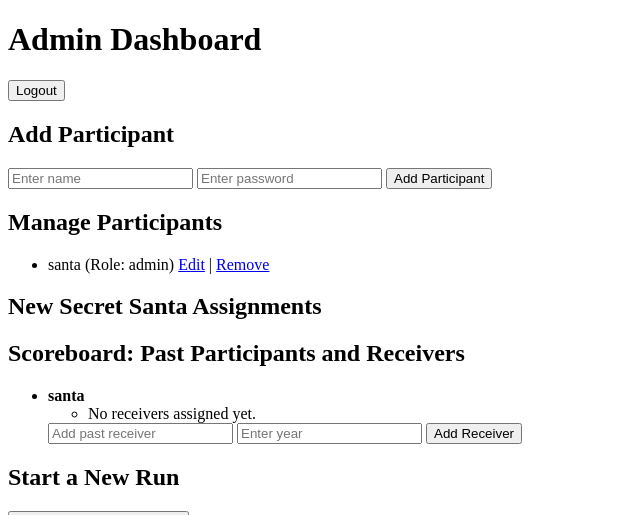
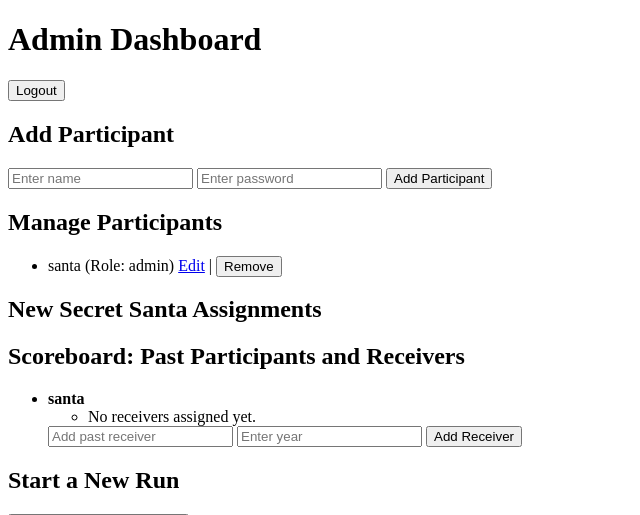
Before and after one commit to zockerei/secret-santa, a Flask app: page /admin_dashboard in a window 1280 px wide. Shown: the top 515 px of the page, without its empty margins (0-640 px from the left). Run offline with Flask 3, Linux system fonts and the light colour scheme; the visitor is signed in with stand-in values (Sample User, id 1); data comes from the database, SQL or seed files in the repository; data that the repository does not hold is empty.

Commit message:
Changed handling of removing a participant.

```diff
--- a/templates/admin_dashboard.html
+++ b/templates/admin_dashboard.html
@@ -20,10 +20,13 @@
     {% for participant in participants %}
         <li>{{ participant[1] }} (Role: {{ participant[2] }})
             <a href="{{ url_for('edit_participant', id=participant[0]) }}">Edit</a> |
-            <a href="{{ url_for('remove_participant', person_id=participant[0]) }}">Remove</a>
+            <form action="{{ url_for('remove_participant', person_id=participant[0]) }}" method="POST" style="display:inline;">
+                <button type="submit">Remove</button>
+            </form>
         </li>
     {% endfor %}
 </ul>
+
 
 <h2>New Secret Santa Assignments</h2>
 {% if assignments %}
```
